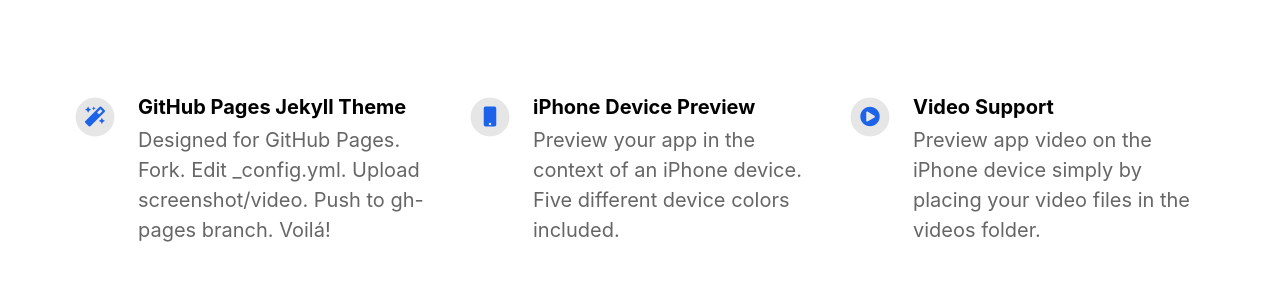
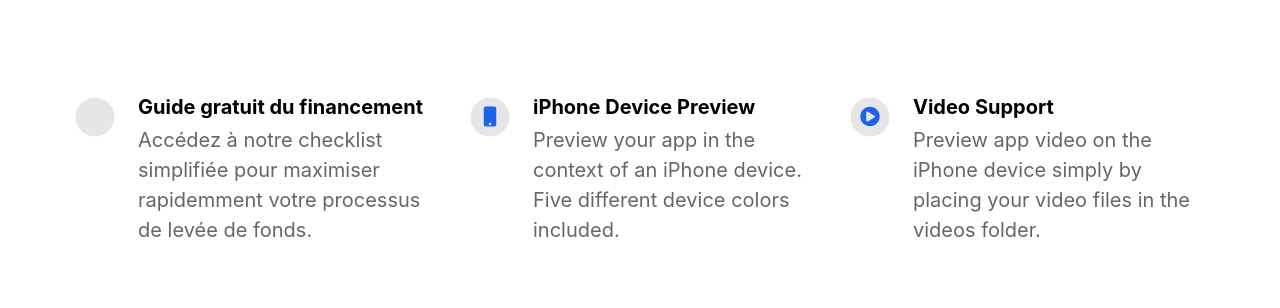
Before and after one commit to weltare/strategies, a Jekyll site: the page built from index.html, in a window 1280 px wide. Shown: the part 987-1295 px from the top of the page. Built offline with Jekyll 4.4.1, drawn with Linux system fonts in a browser that asks for light colours; nearby versions of some CDN libraries.

Commit message:
Update _config.yml: Guide gratuit du financement
Guide gratuit du financement
    description                           : Accédez à notre checklist simplifiée pour maximiser rapidemment votre processus de levée de fonds.
    fontawesome_icon_name                 : fa-list-ol

```diff
--- a/_config.yml
+++ b/_config.yml
@@ -35,9 +35,9 @@ mastodon_link                             : # https://mastodon.social/@ebaehr
 # Feature List                            Edit, add or remove features to be presented.
 features                                  :
 
-  - title                                 : GitHub Pages Jekyll Theme
-    description                           : Designed for GitHub Pages. Fork. Edit _config.yml. Upload screenshot/video. Push to gh-pages branch. Voilá!
-    fontawesome_icon_name                 : magic
+  - title                                 : Guide gratuit du financement
+    description                           : Accédez à notre checklist simplifiée pour maximiser rapidemment votre processus de levée de fonds.
+    fontawesome_icon_name                 : fa-list-ol
 
   - title                                 : iPhone Device Preview
     description                           : Preview your app in the context of an iPhone device. Five different device colors included.
```
